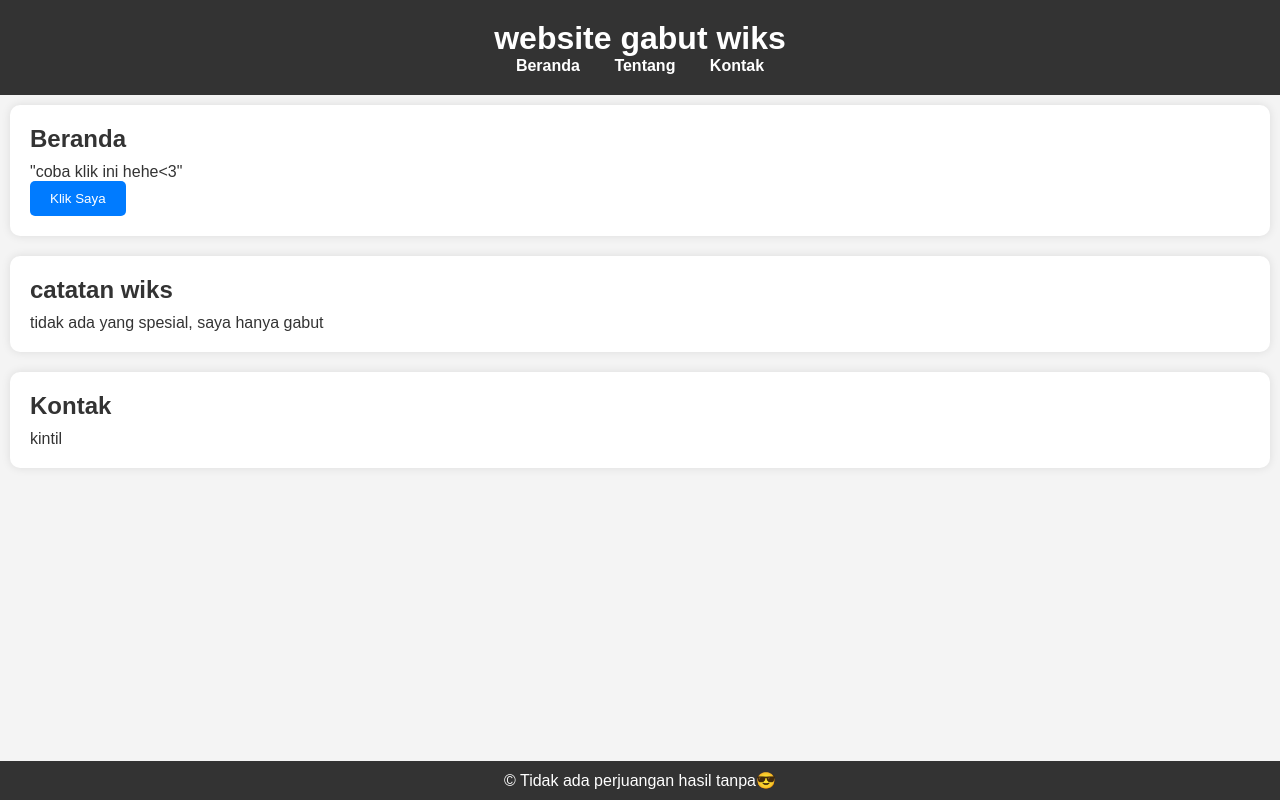
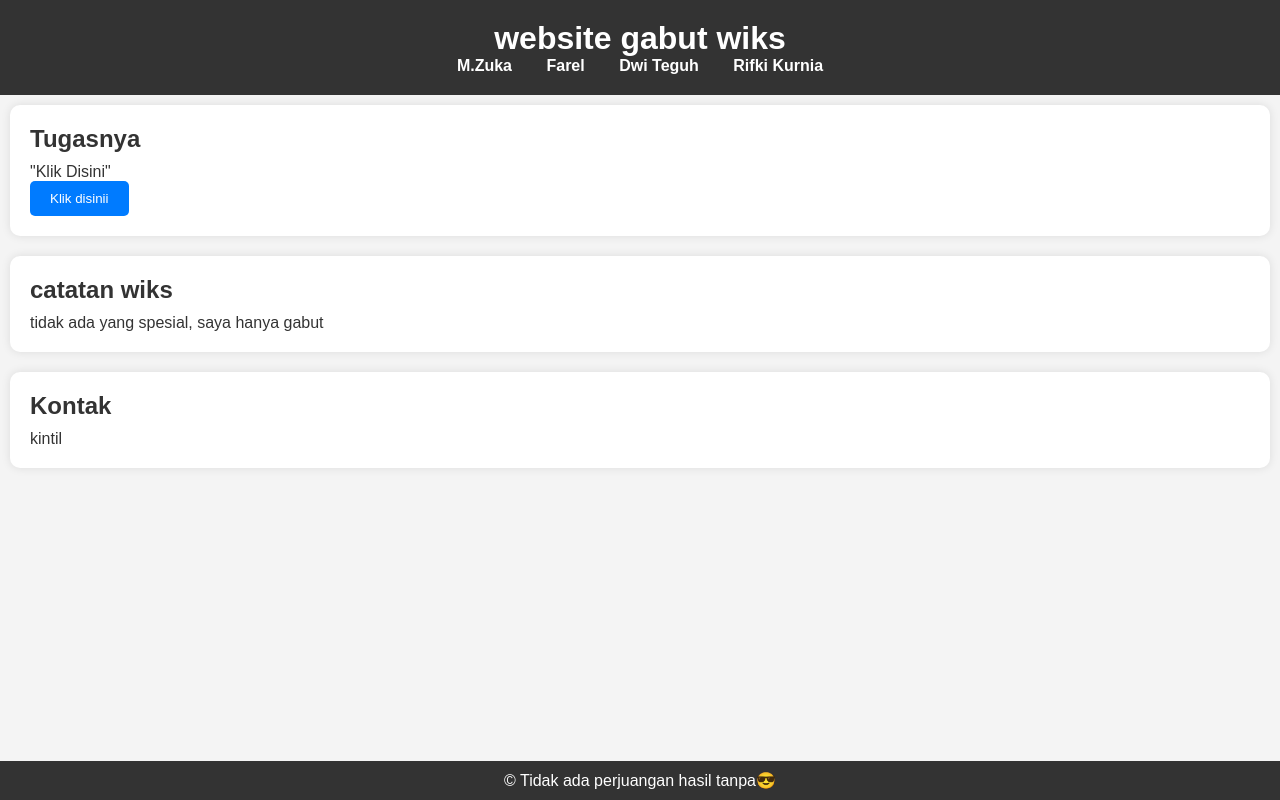
Before and after one commit to wikswannafly/onlyyyywikss, a plain HTML site: page index.html in a window 1280 px wide. Drawn offline with Linux system fonts and the light colour scheme.

Commit message:
Update index.html

```diff
--- a/index.html
+++ b/index.html
@@ -12,18 +12,19 @@
         <h1>website gabut wiks</h1>
         <nav>
             <ul>
-                <li><a href="#home">Beranda</a></li>
-                <li><a href="#about">Tentang</a></li>
-                <li><a href="#contact">Kontak</a></li>
+                <li><a href="#home">M.Zuka</a></li>
+                <li><a href="#about">Farel</a></li>
+                <li><a href="#contact">Dwi Teguh</a></li>
+                <li><a herf="#contact">Rifki Kurnia</li>
             </ul>
         </nav>
     </header>
 
     <!-- Section Beranda -->
     <section id="home">
-        <h2>Beranda</h2>
-        <p>"coba klik ini hehe<3"</p>
-        <button onclick="showAlert()">Klik Saya</button>
+        <h2>Tugasnya</h2>
+        <p>"Klik Disini"</p>
+        <button onclick="showAlert()">Klik disinii</button>
     </section>
 
     <!-- Section Tentang -->
```
